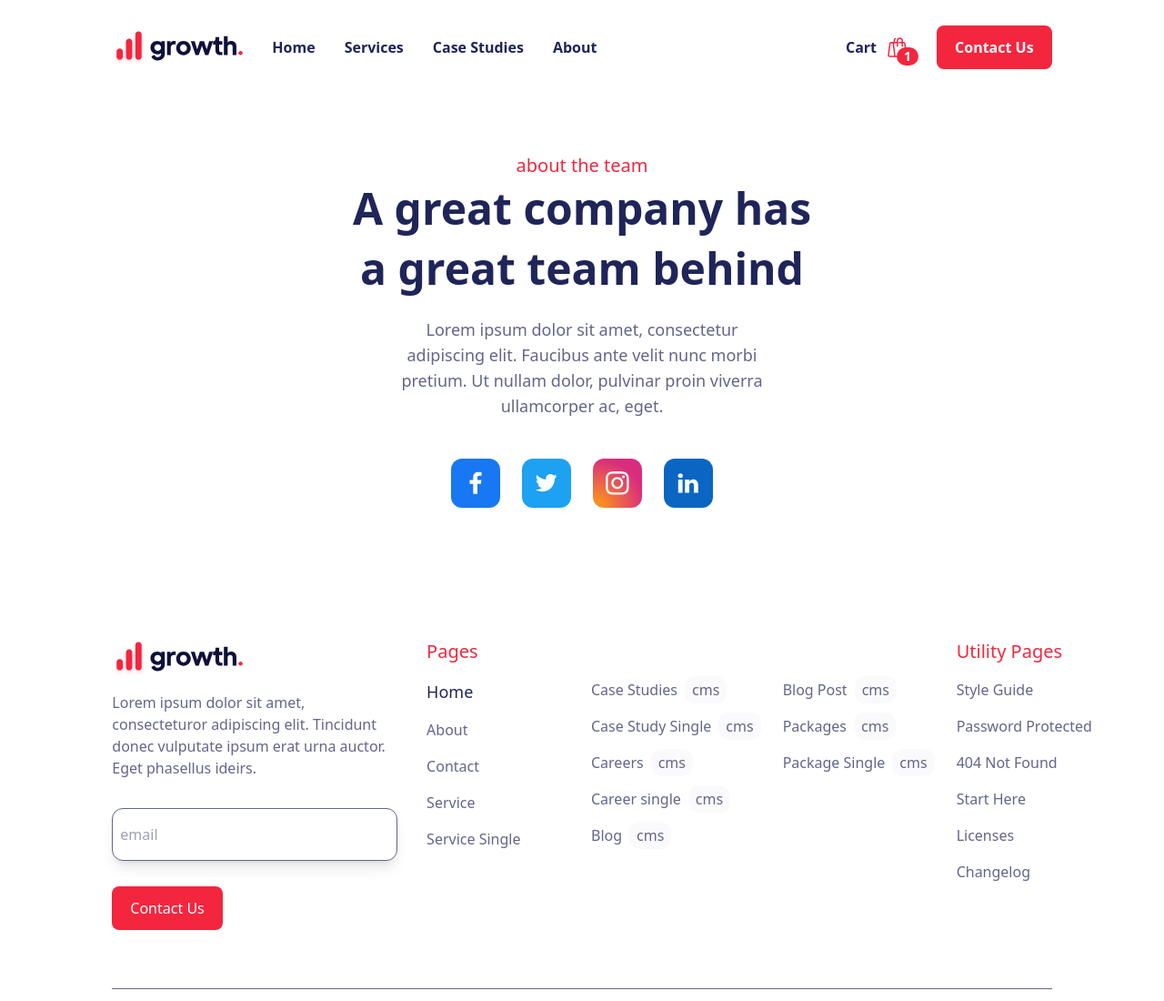
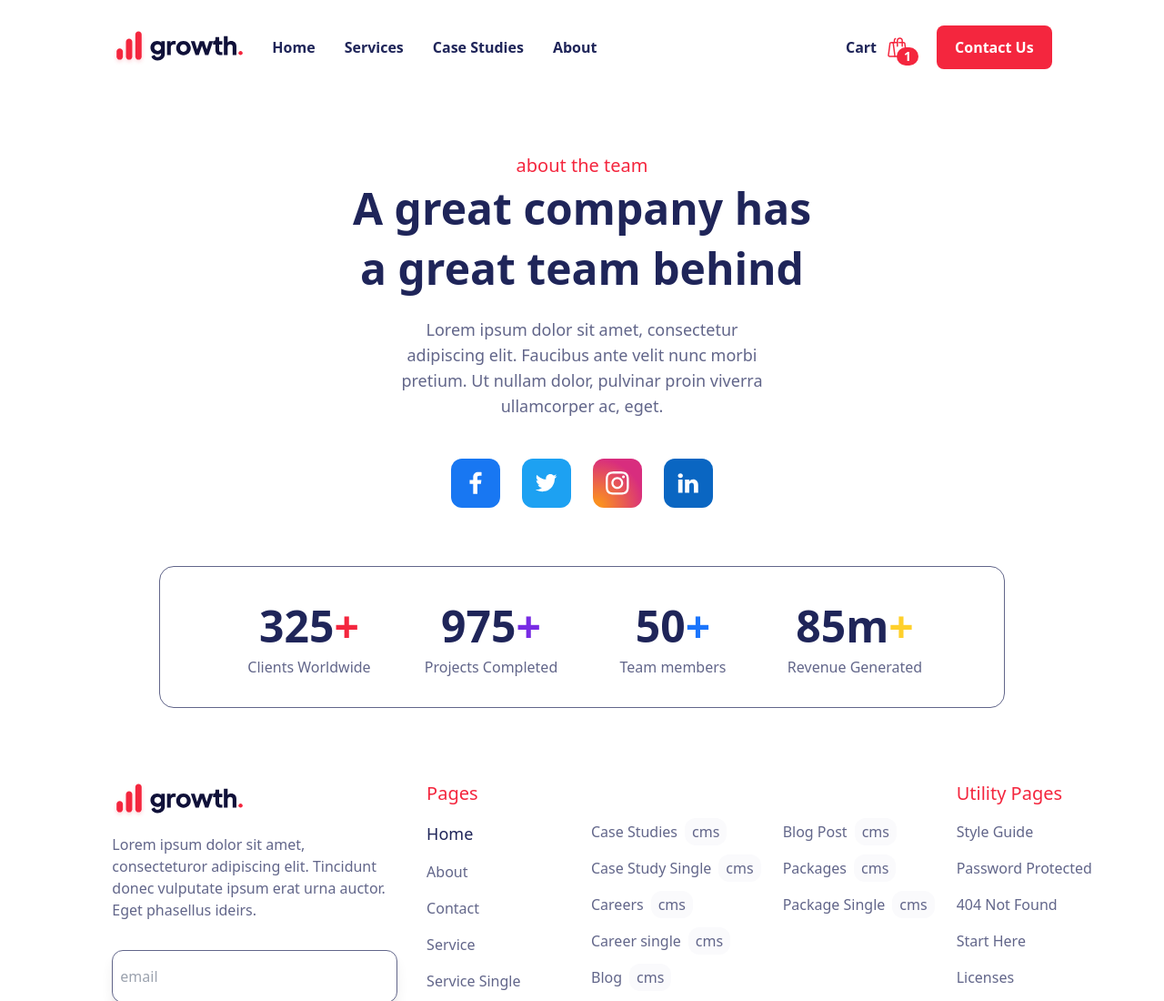
Before and after one commit to LpInfotech/growth-webflow, a website: page public/about.html in a window 1280 px wide. Shown: the top 1100 px of the page at 91% size. Drawn offline with nearby package versions, Linux system fonts and the light colour scheme.

Commit message:
growht-webflow

```diff
--- a/public/about.html
+++ b/public/about.html
@@ -132,6 +132,29 @@
         </div>
     </section>
     <!-- ./end banner -->
+
+    <!-- custom counter start -->
+    <section class="xl:container mx-auto xl:px-5 md:px-2 sm:px-8 px-2">
+        <div class="grid grid-cols-4 xl:w-9/12 xl:mx-auto text-center py-8 px-16 mx-4 border border-secondary rounded-2xl bg-white">
+            <div class="text-center">
+                <h1 class="text-info text-5xl font-bold leading-snug">325<span class="text-primary">+</span></h1>
+                <p class="text-secondary font-medium">Clients Worldwide</p>
+            </div>
+            <div class="text-center">
+                <h1 class="text-info text-5xl font-bold leading-snug">975<span class="text-purple">+</span></h1>
+                <p class="text-secondary font-medium">Projects Completed</p>
+            </div>
+            <div class="text-center">
+                <h1 class="text-info text-5xl font-bold leading-snug">50<span class="text-success">+</span></h1>
+                <p class="text-secondary font-medium">Team members</p>
+            </div>
+            <div class="text-center">
+                <h1 class="text-info text-5xl font-bold leading-snug">85m<span class="text-warning">+</span></h1>
+                <p class="text-secondary font-medium">Revenue Generated</p>
+            </div>
+        </div>
+    </section>
+    <!-- ./end custom counter -->
 
     <!-- footer start -->
     <section class="xl:container mx-auto xl:px-5 md:px-2 sm:px-8 px-2 pt-20">
```
Also changed, not shown: public/index.html (+1 -1 lines), public/style.css.
